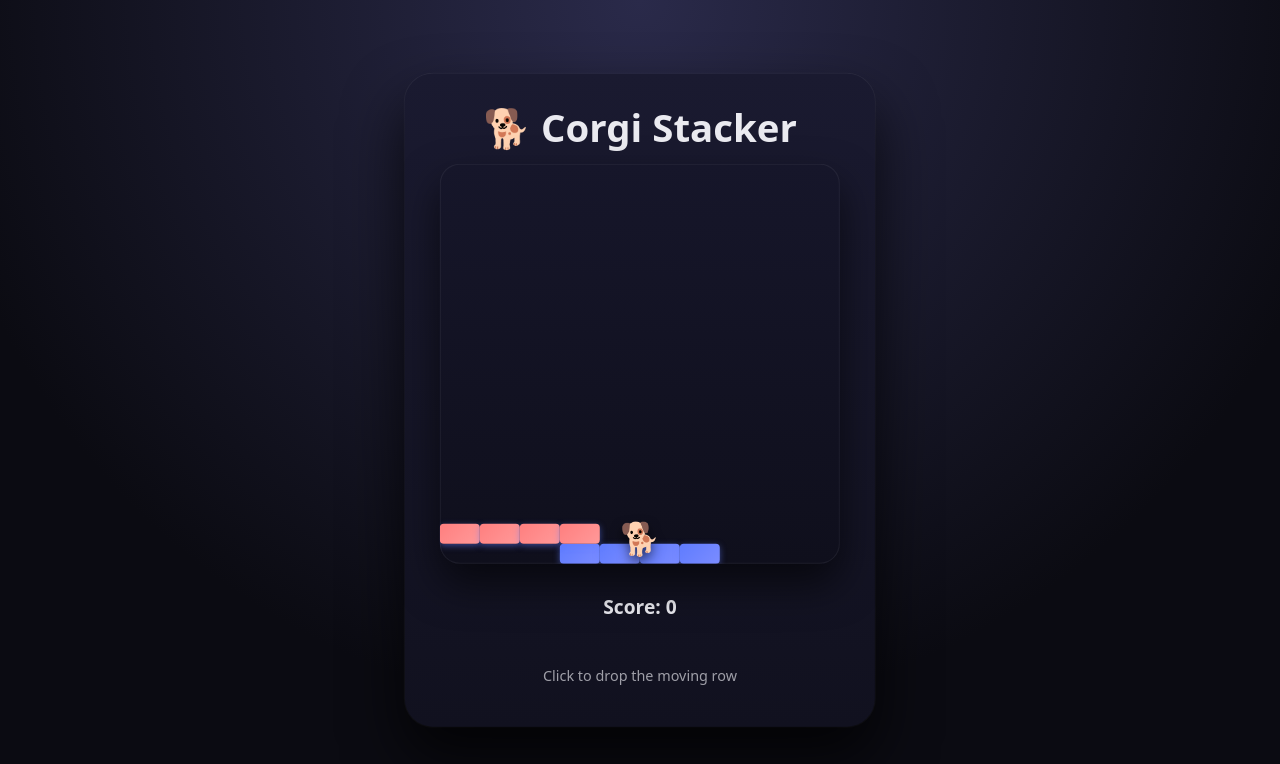
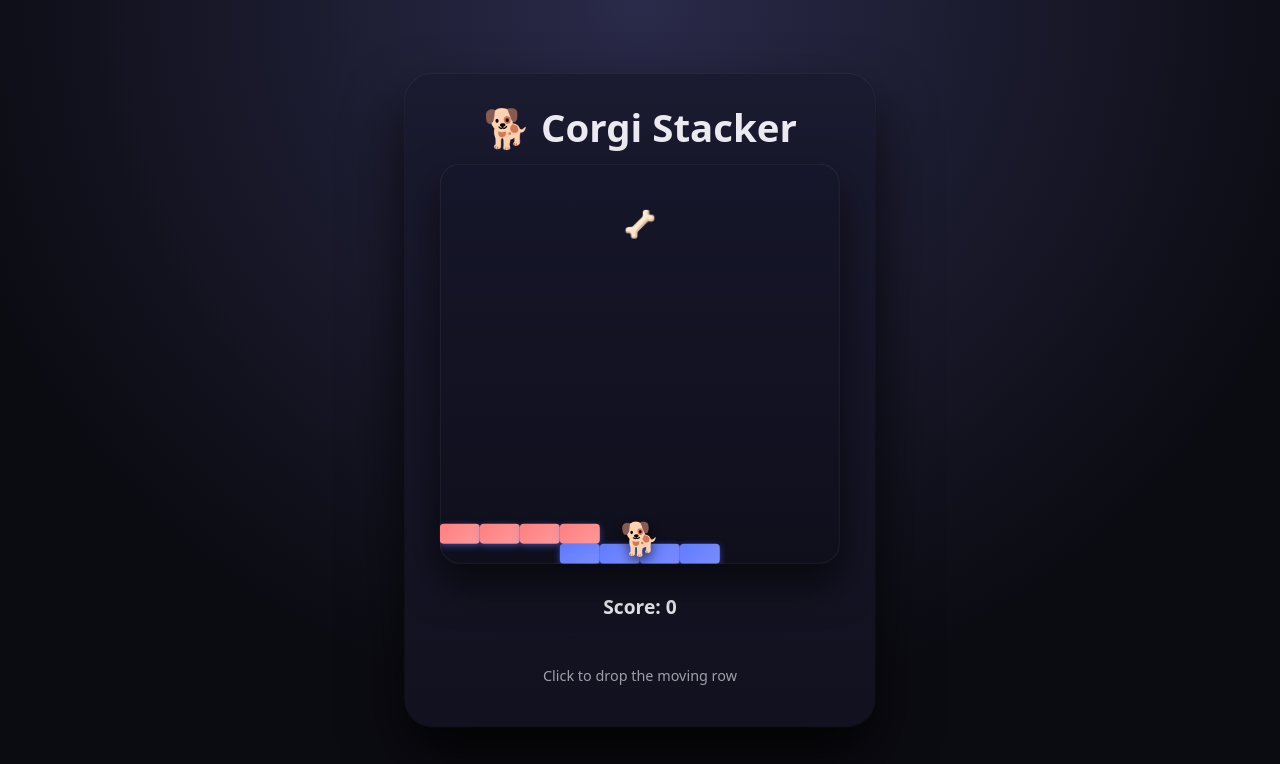
Before and after one commit to brendanbobryk/corgi-stack-jump, a React (Vite) app in the folder corgi-stack-jump/: page / in a window 1280 px wide. Shown: the top 764 px of the page. Built offline with nearby package versions, Linux system fonts and the light colour scheme.

Commit message:
added dog treat at top of the game

```diff
--- a/corgi-stack-jump/src/App.css
+++ b/corgi-stack-jump/src/App.css
@@ -132,3 +132,11 @@ button:hover {
 .perfect-flash .block {
   background: linear-gradient(135deg, #6dff8b, #9bffb0);
 }
+
+.treat {
+  position: absolute;
+  left: 50%;
+  transform: translateX(-50%);
+  font-size: 26px;
+  pointer-events: none;
+}
--- a/corgi-stack-jump/src/App.jsx
+++ b/corgi-stack-jump/src/App.jsx
@@ -8,6 +8,7 @@ const BLOCK_HEIGHT = 20
 const INITIAL_BLOCKS = 4
 const MOVE_SPEED_BASE = 400
 const SPEED_INCREASE = 15
+const GOAL_Y = 40
 
 const snapToGrid = x => Math.floor(x / BLOCK_SIZE) * BLOCK_SIZE
 
@@ -22,6 +23,7 @@ function App() {
   const [movingRow, setMovingRow] = useState(null)
   const [direction, setDirection] = useState(1)
   const [gameOver, setGameOver] = useState(false)
+  const [win, setWin] = useState(false)
   const [score, setScore] = useState(0)
   const [perfect, setPerfect] = useState(false)
 
@@ -29,9 +31,17 @@ function App() {
   const corgiX = topRow.x + (topRow.blocks * BLOCK_SIZE) / 2 - 20
   const corgiY = topRow.y - 30
 
+  // Check win condition
+  useEffect(() => {
+    if (topRow.y <= GOAL_Y && !win) {
+      setWin(true)
+      setMovingRow(null)
+    }
+  }, [topRow, win])
+
   // Spawn moving row
   useEffect(() => {
-    if (!movingRow && !gameOver) {
+    if (!movingRow && !gameOver && !win) {
       setMovingRow({
         x: 0,
         y: topRow.y - BLOCK_HEIGHT,
@@ -39,11 +49,11 @@ function App() {
       })
       setDirection(1)
     }
-  }, [movingRow, topRow, gameOver])
+  }, [movingRow, topRow, gameOver, win])
 
-  // Move row on grid
+  // Move row
   useEffect(() => {
-    if (!movingRow || gameOver) return
+    if (!movingRow || gameOver || win) return
 
     const interval = setInterval(() => {
       setMovingRow(prev => {
@@ -65,11 +75,11 @@ function App() {
     }, Math.max(60, MOVE_SPEED_BASE - stack.length * SPEED_INCREASE))
 
     return () => clearInterval(interval)
-  }, [movingRow, direction, stack.length, gameOver])
+  }, [movingRow, direction, stack.length, gameOver, win])
 
   // Drop row
   const drop = () => {
-    if (!movingRow || gameOver) return
+    if (!movingRow || gameOver || win) return
 
     const prev = topRow
     const overlapStart = Math.max(movingRow.x, prev.x)
@@ -116,6 +126,7 @@ function App() {
     setMovingRow(null)
     setDirection(1)
     setGameOver(false)
+    setWin(false)
     setScore(0)
     setPerfect(false)
   }
@@ -126,6 +137,11 @@ function App() {
         <h1>🐕 Corgi Stacker</h1>
 
         <div className={`game ${perfect ? 'perfect-flash' : ''}`}>
+          {/* Treat goal */}
+          <div className="treat" style={{ top: GOAL_Y }}>
+            🦴
+          </div>
+
           {stack.map((row, i) =>
             Array.from({ length: row.blocks }).map((_, j) => (
               <div
@@ -151,7 +167,14 @@ function App() {
 
           {perfect && <div className="perfect-text">✨ PERFECT! ✨</div>}
 
-          {gameOver && (
+          {win && (
+            <div className="overlay">
+              <p>🎉 YOU GOT THE TREAT! 🦴</p>
+              <button onClick={reset}>Play Again</button>
+            </div>
+          )}
+
+          {gameOver && !win && (
             <div className="overlay">
               <p>💥 Game Over</p>
               <button onClick={reset}>Restart</button>
```
